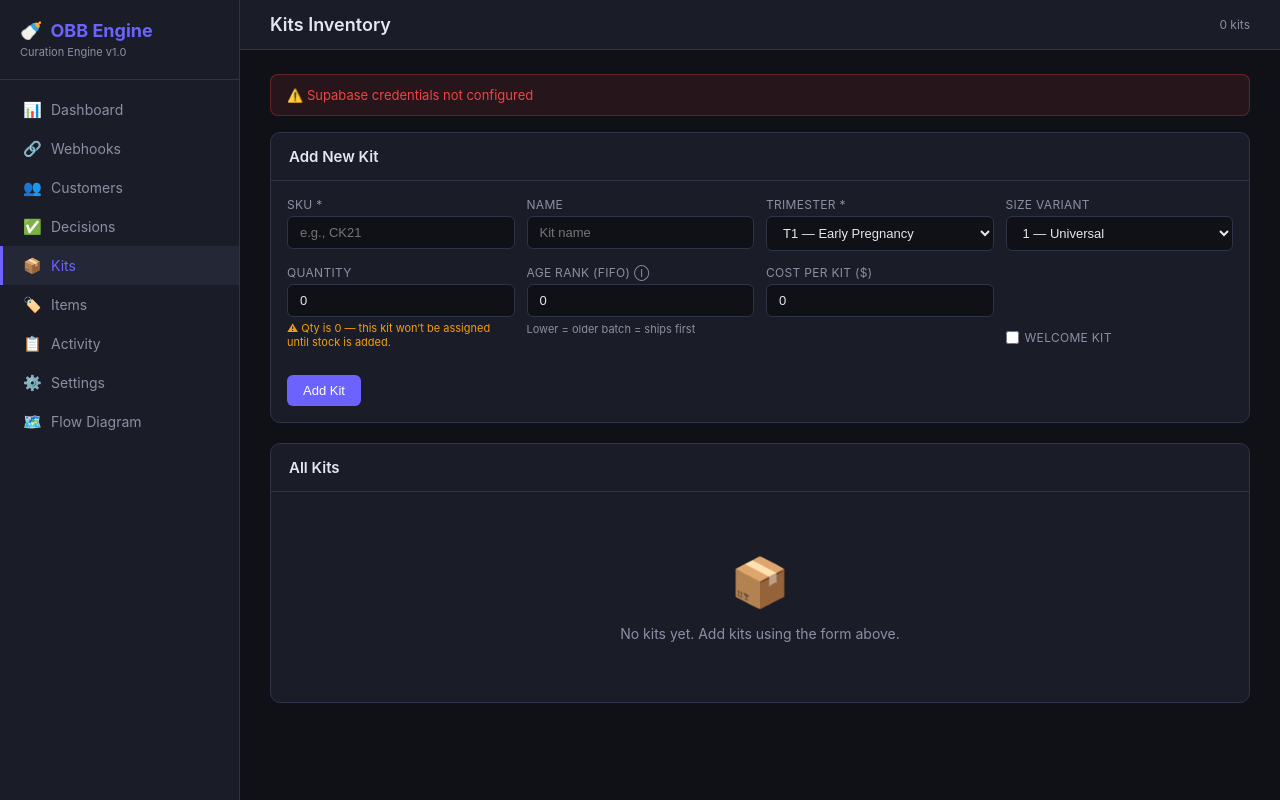
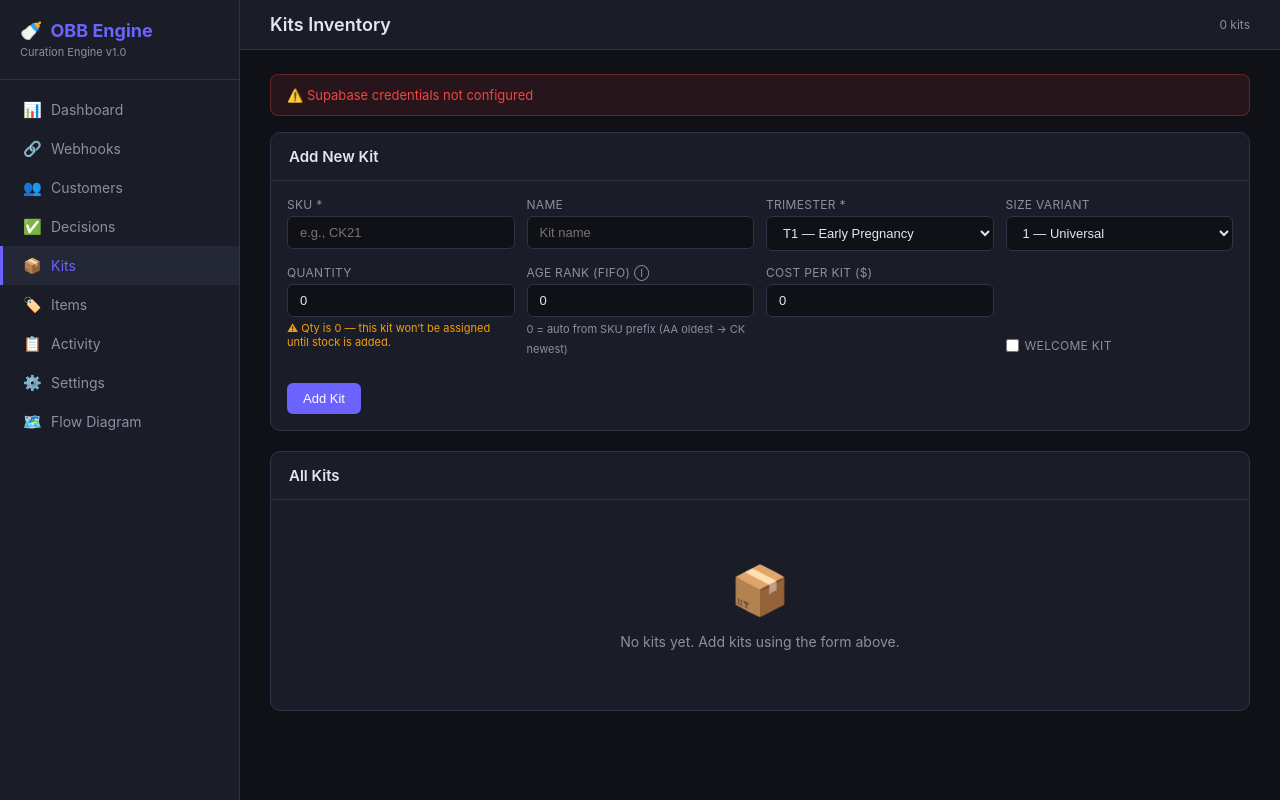
Before and after one commit to hasan-tec/obb-real-app, a FastAPI app: page /kits in a window 1280 px wide. Run offline with FastAPI, Linux system fonts and the light colour scheme.

Commit message:
feat: auto age-rank from SKU prefix, SKU editable on kit detail, backfill endpoint

```diff
--- a/app.py
+++ b/app.py
@@ -386,6 +386,81 @@ def parse_due_date(due_date_str: str) -> Optional[date]:
             continue
     logger.warning(f"[PARSE] Could not parse due_date: '{due_date_str}'")
     return None
+
+
+def compute_age_rank_from_sku(sku: str) -> int:
+    """
+    Auto-compute FIFO age rank from kit SKU prefix.
+
+    Rules (from OBB naming convention):
+      - Strip leading 'RW-' (reworked kit marker) before parsing
+      - Extract alpha prefix = all letters before the first digit
+      - Welcome kits (prefix starts with 'WK'):
+          'WK'  alone       → 10001 (oldest WK)
+          'WKA'             → 10002
+          'WKB'             → 10003
+          ...
+          'WKH'             → 10009
+      - Regular kits (alphabetical batches):
+          Single letter A-Z → rank 1-26
+          Double letters AA-ZZ:
+            rank = (pos_of_first_letter) * 26 + (pos_of_second_letter)
+            AA=27, AB=28 ... AZ=52, BA=53 ... CK=89
+      - Returns 0 if the prefix can't be parsed (keeps manual override).
+    """
+    if not sku:
+        return 0
+
+    clean = sku.strip().upper()
+
+    # Strip reworked prefix
+    if clean.startswith("RW-"):
+        clean = clean[3:]
+    elif clean.startswith("RW"):
+        clean = clean[2:]
+
+    # Extract alpha prefix (letters before first digit)
+    prefix = ""
+    for ch in clean:
+        if ch.isalpha():
+            prefix += ch
+        else:
+            break
+
+    if not prefix:
+        logger.warning(f"[AGE_RANK] Could not extract alpha prefix from SKU '{sku}' — returning 0")
+        return 0
+
+    # Welcome kits: WK, WKA … WKZ
+    if prefix.startswith("WK"):
+        suffix = prefix[2:]  # everything after 'WK'
+        if suffix == "":
+            return 10001
+        if len(suffix) == 1 and suffix.isalpha():
+            return 10001 + (ord(suffix) - ord("A") + 1)
+        # Long WK prefix — fall through to 0
+        logger.warning(f"[AGE_RANK] Unrecognised WK prefix '{prefix}' for SKU '{sku}'")
+        return 0
+
+    # BP special T1 box — treat as regular double-letter
+    # Regular batches: single or double letters
+    if len(prefix) == 1:
+        return ord(prefix[0]) - ord("A") + 1  # A=1 … Z=26
+
+    if len(prefix) == 2:
+        first = ord(prefix[0]) - ord("A") + 1
+        second = ord(prefix[1]) - ord("A") + 1
+        return first * 26 + second  # AA=27, BT=72, CK=89
+
+    # Triple-letter and beyond (future-proofing)
+    if len(prefix) == 3:
+        a = ord(prefix[0]) - ord("A") + 1
+        b = ord(prefix[1]) - ord("A") + 1
+        c = ord(prefix[2]) - ord("A") + 1
+        return a * 676 + b * 26 + c
+
+    logger.warning(f"[AGE_RANK] Prefix '{prefix}' too long for SKU '{sku}' — returning 0")
+    return 0
 
 
 def parse_history_item_refs(raw_value: str) -> list[str]:
@@ -2301,6 +2376,10 @@ async def add_kit(
         db = get_supabase()
         welcome = is_welcome_kit.lower() in ("true", "on", "1", "yes") if is_welcome_kit else False
         sku_clean = sku.strip().upper()
+        # Auto-compute age_rank from SKU when not manually set (age_rank == 0)
+        if age_rank == 0:
+            age_rank = compute_age_rank_from_sku(sku_clean)
+            logger.info(f"[KITS] Auto-computed age_rank={age_rank} from SKU '{sku_clean}'")
         logger.info(f"[KITS] Adding kit: sku={sku_clean}, T{trimester}, size={size_variant}, welcome={welcome}, qty={quantity_available}, age_rank={age_rank}")
         kit_result = db.table("kits").insert({
             "sku": sku_clean,
@@ -2942,6 +3021,68 @@ async def api_fix_gsheet_headers():
         await log_activity("gsheets", "Fixed Google Sheet headers", "Updated to 12-column format", "success")
         return JSONResponse({"status": "ok", "message": "Headers updated successfully"})
     return JSONResponse({"status": "error", "message": "Failed to update headers — check logs"}, status_code=500)
+
+
+# ─── API: Backfill age ranks from SKU ───
+@app.post("/api/backfill-age-ranks")
+async def api_backfill_age_ranks():
+    """
+    One-time utility: compute age_rank from SKU for every kit that still has age_rank=0.
+    Safe to re-run — only updates kits where age_rank is currently 0.
+    Kits with a manually set age_rank (non-zero) are left untouched.
+    """
+    try:
+        db = get_supabase()
+        kits_result = db.table("kits").select("id, sku, age_rank").execute()
+        all_kits = kits_result.data or []
+        logger.info(f"[BACKFILL] Starting age_rank backfill for {len(all_kits)} total kits")
+
+        updated = []
+        skipped_manual = []
+        skipped_unresolved = []
+
+        for kit in all_kits:
+            kit_id = kit["id"]
+            sku = kit["sku"]
+            current_rank = kit.get("age_rank") or 0
+
+            # Don't overwrite manually set values
+            if current_rank != 0:
+                skipped_manual.append(sku)
+                logger.info(f"[BACKFILL] Skipping {sku} — already has age_rank={current_rank}")
+                continue
+
+            computed = compute_age_rank_from_sku(sku)
+            if computed == 0:
+                skipped_unresolved.append(sku)
+                logger.warning(f"[BACKFILL] Could not compute age_rank for SKU '{sku}' — leaving at 0")
+                continue
+
+            db.table("kits").update({"age_rank": computed}).eq("id", kit_id).execute()
+            updated.append({"sku": sku, "age_rank": computed})
+            logger.info(f"[BACKFILL] ✅ {sku} → age_rank={computed}")
+
+        logger.info(
+            f"[BACKFILL] Done. Updated={len(updated)}, "
+            f"SkippedManual={len(skipped_manual)}, Unresolved={len(skipped_unresolved)}"
+        )
+        await log_activity(
+            "kit",
+            f"Age rank backfill: {len(updated)} updated",
+            f"Skipped (manual): {len(skipped_manual)}, Unresolved: {len(skipped_unresolved)}",
+            "success",
+        )
+        return JSONResponse({
+            "status": "ok",
+            "updated": len(updated),
+            "skipped_already_set": len(skipped_manual),
+            "unresolved": len(skipped_unresolved),
+            "details": updated,
+            "unresolved_skus": skipped_unresolved,
+        })
+    except Exception as e:
+        logger.error(f"[BACKFILL] Error during age_rank backfill: {e}", exc_info=True)
+        return JSONResponse({"status": "error", "message": str(e)}, status_code=500)
 
 
 # ─── API: Test webhook (manual trigger for testing) ───
@@ -3662,6 +3803,7 @@ async def recurate_customer(request: Request, customer_id: str):
 async def edit_kit(
     request: Request,
     kit_id: str,
+    sku: str = Form(None),
     name: str = Form(""),
     trimester: int = Form(...),
     size_variant: int = Form(1),
@@ -3670,11 +3812,23 @@ async def edit_kit(
     age_rank: int = Form(0),
     cost_per_kit: float = Form(0),
 ):
-    """Edit an existing kit's details."""
+    """Edit an existing kit's details, including SKU."""
     try:
         db = get_supabase()
         welcome = is_welcome_kit.lower() in ("true", "on", "1", "yes") if is_welcome_kit else False
+
+        # Fetch current SKU so we can log accurately and fall back if blank
+        current = db.table("kits").select("sku").eq("id", kit_id).single().execute()
+        current_sku = current.data["sku"] if current.data else ""
+        sku_clean = sku.strip().upper() if sku and sku.strip() else current_sku
+
+        # Auto-compute age_rank from SKU when not manually set (age_rank == 0)
+        if age_rank == 0:
+            age_rank = compute_age_rank_from_sku(sku_clean)
+            logger.info(f"[KIT EDIT] Auto-computed age_rank={age_rank} from SKU '{sku_clean}'")
+
         record = {
+            "sku": sku_clean,
             "name": name.strip() or None,
             "trimester": trimester,
             "size_variant": size_variant,
@@ -3684,10 +3838,8 @@ async def edit_kit(
             "cost_per_kit": cost_per_kit if cost_per_kit > 0 else None,
         }
         db.table("kits").update(record).eq("id", kit_id).execute()
-        kit = db.table("kits").select("sku").eq("id", kit_id).single().execute()
-        sku = kit.data["sku"] if kit.data else kit_id[:8]
-        logger.info(f"[KIT EDIT] Updated kit {sku}: T{trimester}, qty={quantity_available}, welcome={welcome}")
-        await log_activity("kit", f"Edited kit {sku}", f"T{trimester}, Qty: {quantity_available}", "success")
+        logger.info(f"[KIT EDIT] Updated kit {sku_clean}: T{trimester}, qty={quantity_available}, welcome={welcome}, age_rank={age_rank}")
+        await log_activity("kit", f"Edited kit {sku_clean}", f"T{trimester}, Qty: {quantity_available}, Age Rank: {age_rank}", "success")
     except Exception as e:
         logger.error(f"[KIT EDIT] Error: {e}", exc_info=True)
     return RedirectResponse(f"/kits/{kit_id}", status_code=303)
--- a/templates/kits.html
+++ b/templates/kits.html
@@ -63,10 +63,10 @@
                         </div>
                     </div>
                     <div class="form-group">
-                        <label title="Lower number = older batch = ships first (FIFO). Set 1 for oldest inventory.">Age Rank (FIFO) <span style="font-size:11px; cursor:help;">&#9432;</span></label>
+                        <label title="Leave at 0 to auto-set from SKU alphabetical order (AA=oldest, CK=newer etc.)">Age Rank (FIFO) <span style="font-size:11px; cursor:help;">&#9432;</span></label>
                         <input type="number" name="age_rank" class="form-control" value="0" min="0"
-                            title="Lower number = older batch = ships first (FIFO). Set 1 for oldest available inventory.">
-                        <small style="color:var(--text-dim); font-size:11px;">Lower = older batch = ships first</small>
+                            title="Leave at 0 to auto-set from SKU. Lower = older batch = ships first (FIFO).">
+                        <small style="color:var(--text-dim); font-size:11px;">0 = auto from SKU prefix (AA oldest → CK newest)</small>
                     </div>
                     <div class="form-group">
                         <label>Cost per Kit ($)</label>
```
Also changed, not shown: templates/kit_detail.html (+6 -1 lines).
